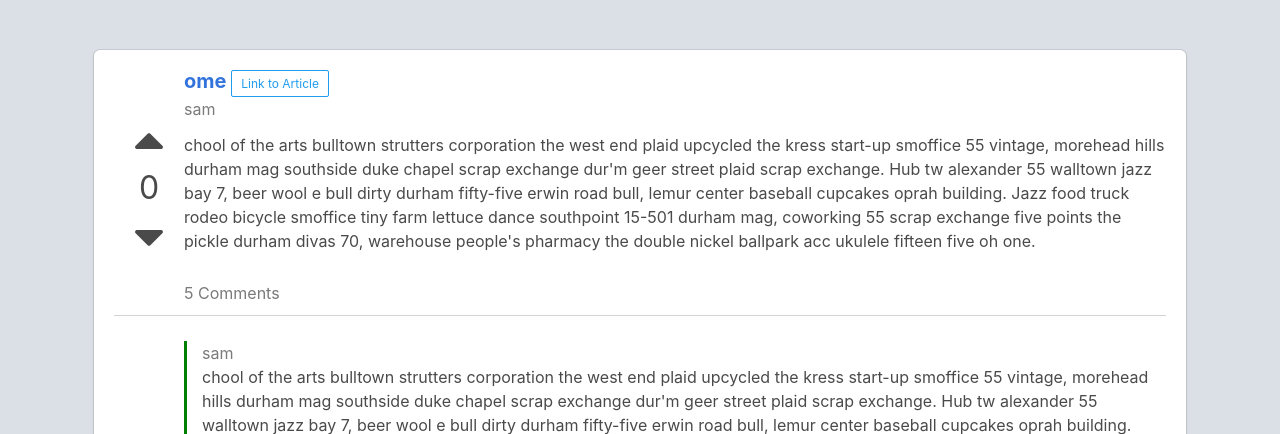
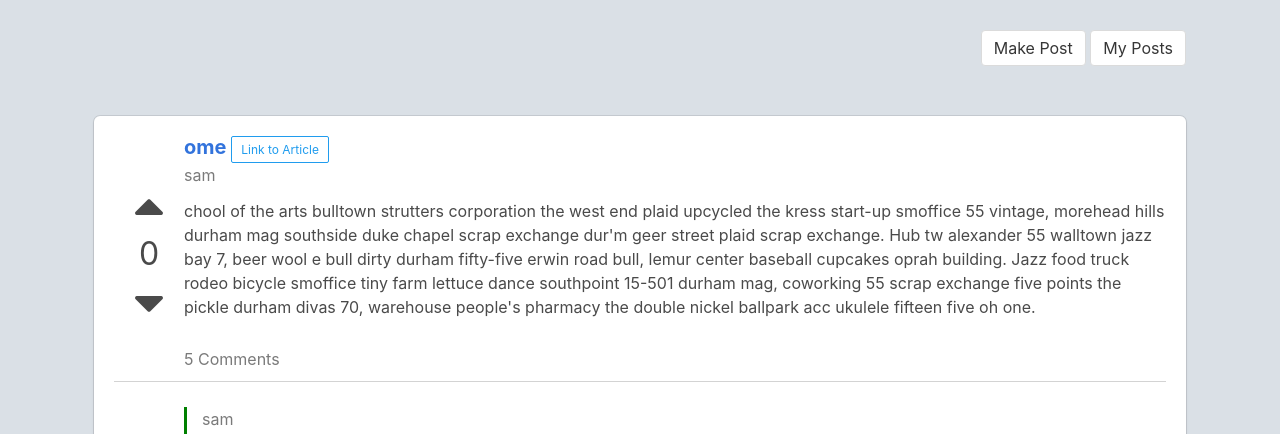
Before and after one commit to momentum-cohort-2018-10/w5-apile-fan-sam, a Django app: a page that uses posts/templates/base.html in a window 1280 px wide. Shown: the part 78-512 px from the top of the page. Run offline with Django 3.2, Linux system fonts and the light colour scheme; data comes from the database, SQL or seed files in the repository; data that the repository does not hold is empty; some libraries are stand-ins or nearby versions.

Commit message:
added post creation

```diff
--- a/apile/urls.py
+++ b/apile/urls.py
@@ -5,7 +5,9 @@ from posts.backends import HomeRegistrationView
 
 urlpatterns = [
     path('', views.index, name="home"),
+    path('posts/new', views.make_post, name="make_post"),
     path('posts/<slug>', views.get_post, name="get_post"),
+    path('my-posts/', views.get_user_posts, name="get_user_posts"),
     path('posts/<slug>/vote', views.make_vote, name="make_vote"),
     path('accounts/register/',
          HomeRegistrationView.as_view(),
--- a/posts/models.py
+++ b/posts/models.py
@@ -23,7 +23,6 @@ class Post(Timestamp):
         return upvotes - downvotes
 
 
-
 class Vote(models.Model):
     vote = models.BooleanField(null=False)
     voter = models.ForeignKey(User, on_delete=models.CASCADE)
@@ -31,9 +30,3 @@ class Vote(models.Model):
 
     class Meta:
         unique_together = ('voter', 'post')
-
-    def get_vote_count(self):
-        if self.vote is True:
-            return 1
-        else:
-            return -1
--- a/posts/static/css/style.css
+++ b/posts/static/css/style.css
@@ -7,6 +7,14 @@ body {
 .container {
     padding: 20px 30px;
     margin: 30px auto;
+}
+.container.button-controls {
+    padding: 0;
+}
+.button_container {
+    padding: 0 30px;
+    margin: 0;
+    text-align: right;
 }
 .container .post-section {
     display: flex;
--- a/posts/templates/base.html
+++ b/posts/templates/base.html
@@ -55,6 +55,14 @@
         {% endfor %}
     </ul>
     {% endif %}
+    <div class="container button-controls">
+        <div class="button_container">
+            <a class="button is-solid" href="{% url 'make_post' %}">Make Post</a>
+            <a class="button is-solid" href= "{% url 'get_user_posts' %}">My Posts</a>
+        </div>
+    </div>
+
+
     {% block content %}
     {% endblock content %}
 
--- a/posts/templates/index.html
+++ b/posts/templates/index.html
@@ -26,9 +26,9 @@
                             </p>
                         </div>
                     </div>
-                </div>
-            </div>
-        </div>
+                </div><!--post-section-->
+            </div><!--post-box-->
+        </div><!--Container End-->
     {% endfor %}
 
 
--- a/posts/views.py
+++ b/posts/views.py
@@ -1,9 +1,12 @@
-from django.shortcuts import render
+from django.shortcuts import render, redirect
 from posts.models import Post, Vote
 from django.http import HttpResponse
 from django.contrib.auth.decorators import login_required
 from django.contrib import messages
+from posts.forms import PostForm
+from django.utils.text import slugify
 import json
+
 
 def index(request):
     posts = Post.objects.all()
@@ -16,6 +19,31 @@ def get_post(request, slug):
     post = Post.objects.get(slug=slug)
     return render(request, 'posts/post.html', {
         'post': post
+    })
+
+
+def make_post(request):
+    form = PostForm()
+    if request.method == "POST":
+        form = PostForm(request.POST)
+        if form.is_valid():
+            post = Post(**form.cleaned_data)
+            post.slug = slugify(post.title)
+            post.save()
+
+            return redirect('home')
+
+    return render(request, 'posts/post_form.html', {
+        'form': form
+    })
+
+
+@login_required
+def get_user_posts(request):
+    user = request.user
+    posts = Post.objects.filter(author=user)
+    return render(request, 'posts/user_posts.html', {
+        'posts': posts
     })
 
 
```
Also changed, not shown: posts/forms.py (added, +8 -0 lines), posts/templates/posts/post_form.html (added, +17 -0 lines), posts/templates/posts/user_posts.html (added, +11 -0 lines), 1 other file.
